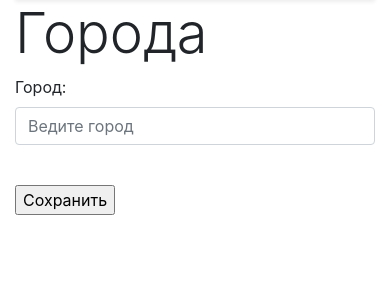
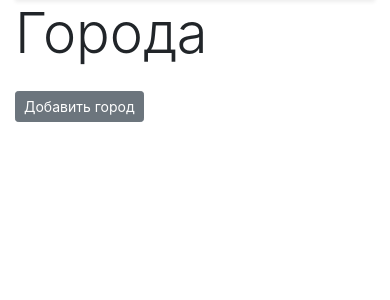
Before and after one commit to User184/src, a Django app: page /cities/ in a window 390 px wide. Shown: the part 57-357 px from the top of the page. Run offline with Django 3.2, Linux system fonts and the light colour scheme; data that the repository does not hold is empty; some libraries are stand-ins or nearby versions.

Commit message:
3.21 Ссылки на действия с объектами.

```diff
--- a/cities/templates/cities/home.html
+++ b/cities/templates/cities/home.html
@@ -4,18 +4,48 @@
     <h1 class="display-4">Города</h1>
     <div class="row">
         <div class = 'col-md-6'>
+            <table class="table table-striped">
+            <tbody>
             {% for object in objects_list %}
-                <p> {{object.name}} </p>
+                <tr>
+                <td>
+                    <a href='{% url "city:detail" pk=object.pk %}'>
+                        {{object.name}}
+                    </a>
+                </td>
+                <td>
+                    <a href='{% url "city:update" pk=object.pk %}'>
+                        <button type="button" class="btn btn-secondary btn-sm">Редактировать</button>
+                    </a>
+                </td>
+                <td>
+                    <a href='{% url "city:delete" pk=object.pk %}'>
+                        <button type="button" class="btn btn-dark btn-sm">Удалить</button>
+                    </a>
+                </td>
+                </tr>
             {% endfor %}
+            </tbody>
+            </table>
         </div>
 
     </div>
 
-<form action="" method="POST" > {% csrf_token %}
+
+    <div class="row">
+        <div class = 'col-md-6'>
+            <a href='{% url "city:add" %}'>
+                <button type="button" class="btn btn-secondary btn-sm">Добавить город</button>
+            </a>
+        </div>
+    </div>
+
+    {% endblock%}
+
+<!--   <form action="" method="POST" > {% csrf_token %}
     {{form.as_p}}
-    <!--{{Город:<br>
-    <input type="text" name="name"><br>}}-->
+    {{Город:<br>
+    <input type="text" name="name"><br>}}
     <br>
     <input type="submit" value="Сохранить">
-</form>
-{% endblock%}
+</form>  -->
```
